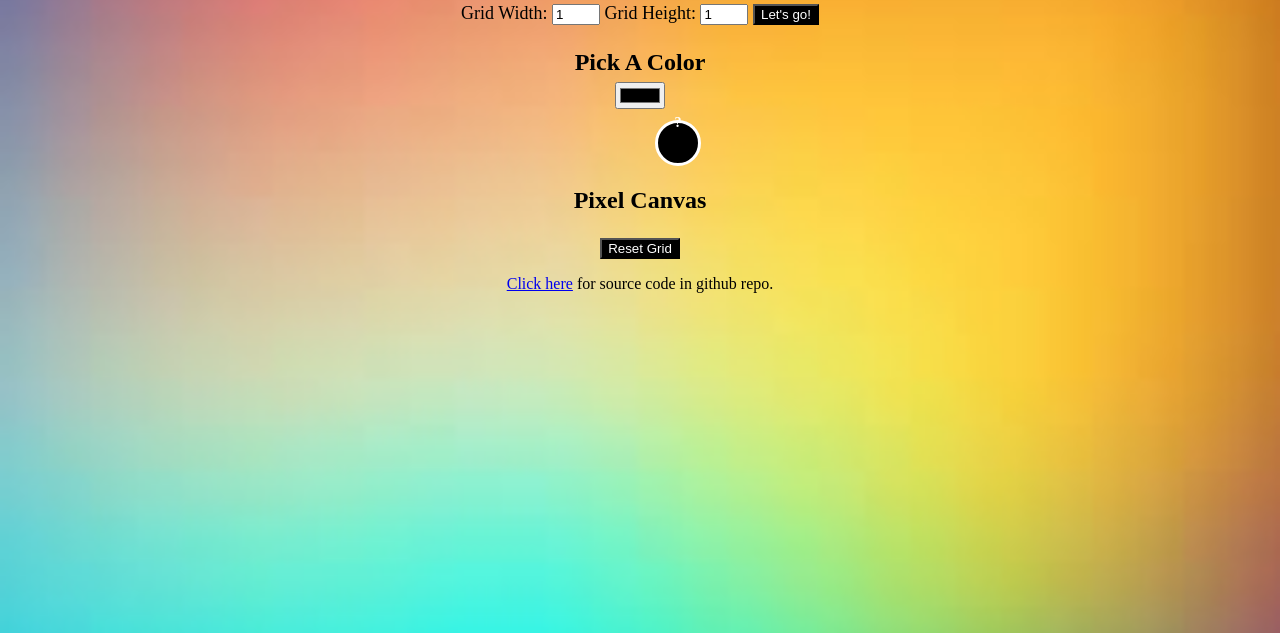
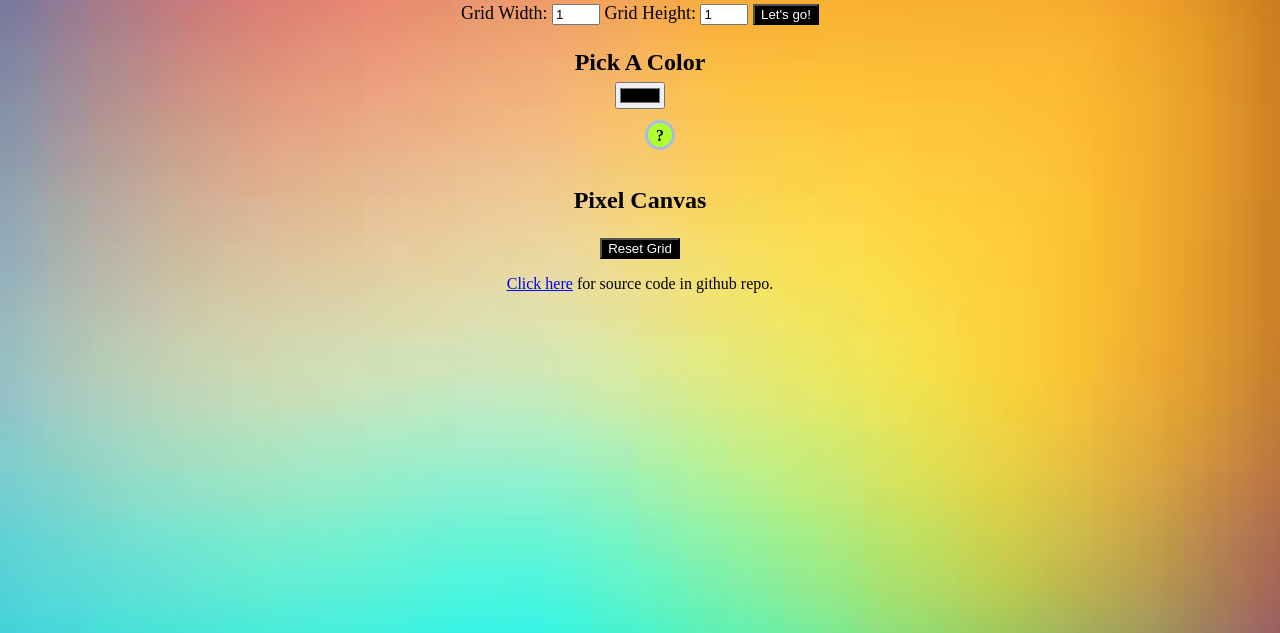
Before and after one commit to Laludztee/Pixel-Art-Maker, a plain HTML site: page index.html in a window 1280 px wide. Shown: the part 167-800 px from the top of the page. Drawn offline with nearby package versions, Linux system fonts and the light colour scheme.

Commit message:
Styled the Help icon

```diff
--- a/styles.css
+++ b/styles.css
@@ -61,17 +61,16 @@ input[type=number] {
 .help {
   display: inline-block;
   text-align: center;
-  background-color: black;
-  color: white;
-  border: 3px solid white;
+  background-color: greenyellow;
+  border: 3px solid #abd;
   border-radius: 50%;
-  width: 40px;
-  height: 40px;
-  font-size: 14px;
-  line-height: 0px;
+  width: 24px;
+  height: 24px;
+  font-size: 16px;
+  line-height: 26px;
   cursor: help;
   position: absolute;
-  margin-left: 15px;
+  margin-left: 5px;
   margin-top: -7px;
 }
 
```
